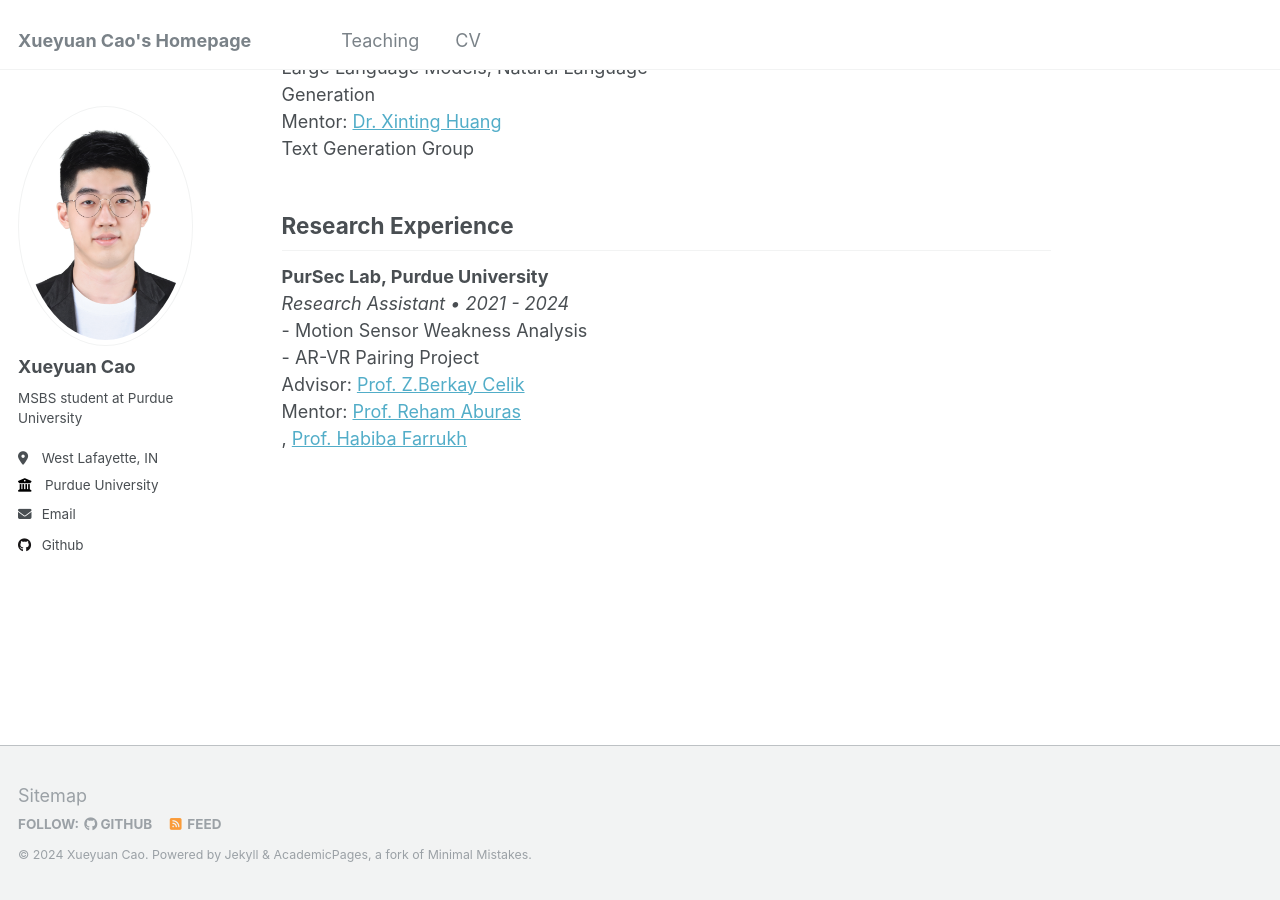
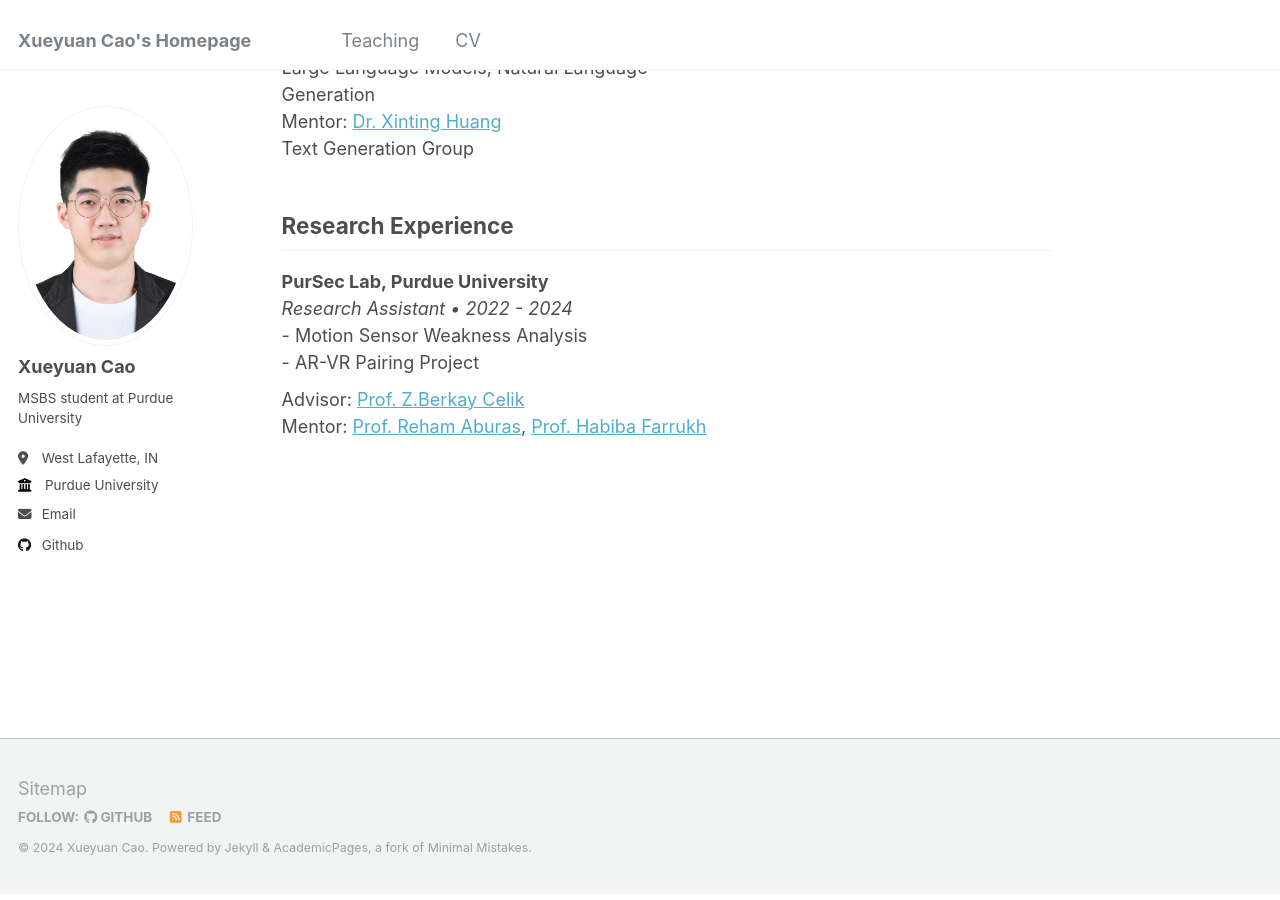
Before and after one commit to xue1uan/xue1uan.github.io, a Jekyll site: the page built from _pages/about.md, in a window 1280 px wide and 900 px high, scrolled down 715 px. Built offline with Jekyll 4.4.1, drawn with Linux system fonts in a browser that asks for light colours.

Commit message:
Research experience update

```diff
--- a/_pages/about.md
+++ b/_pages/about.md
@@ -54,18 +54,18 @@ I am a MS student in Purdue University - Computer Science Department. After spen
 </div>
 
 <!-- Research Experience Section -->
-<div style="margin-bottom: 50px;">
+<div style="margin-bottom: 50px; width: 100%;">
     <h2>Research Experience</h2>
-    <div style="display: flex; justify-content: space-between; align-items: flex-start; width: 100%;">
-        <div style="flex-basis: 60%; display: flex; flex-direction: column;">
-            <div>
-                <b>PurSec Lab, Purdue University</b><br>
-                <i>Research Assistant • 2021 - 2024</i><br>
-                - Motion Sensor Weakness Analysis<br>
-                - AR-VR Pairing Project<br>
-                Advisor: <a href="https://beerkay.github.io/" target="_blank">Prof. Z.Berkay Celik</a><br>
-                Mentor: <a href="https://rehammaburas.github.io/" target="_blank">Prof. Reham Aburas</a><br>, <a href="https://habiba-farrukh.github.io/" target="_blank">Prof. Habiba Farrukh</a><br>
-            </div>
+    <div style="display: flex; flex-direction: column; align-items: stretch; width: 100%;">
+        <div style="margin: 5px 0;">
+            <b>PurSec Lab, Purdue University</b><br>
+            <i>Research Assistant • 2022 - 2024</i><br>
+            - Motion Sensor Weakness Analysis<br>
+            - AR-VR Pairing Project
+        </div>
+        <div style="margin: 5px 0;">
+            Advisor: <a href="https://beerkay.github.io/" target="_blank">Prof. Z.Berkay Celik</a><br>
+            Mentor: <a href="https://rehammaburas.github.io/" target="_blank">Prof. Reham Aburas</a>, <a href="https://habiba-farrukh.github.io/" target="_blank">Prof. Habiba Farrukh</a>
         </div>
     </div>
 </div>
```
